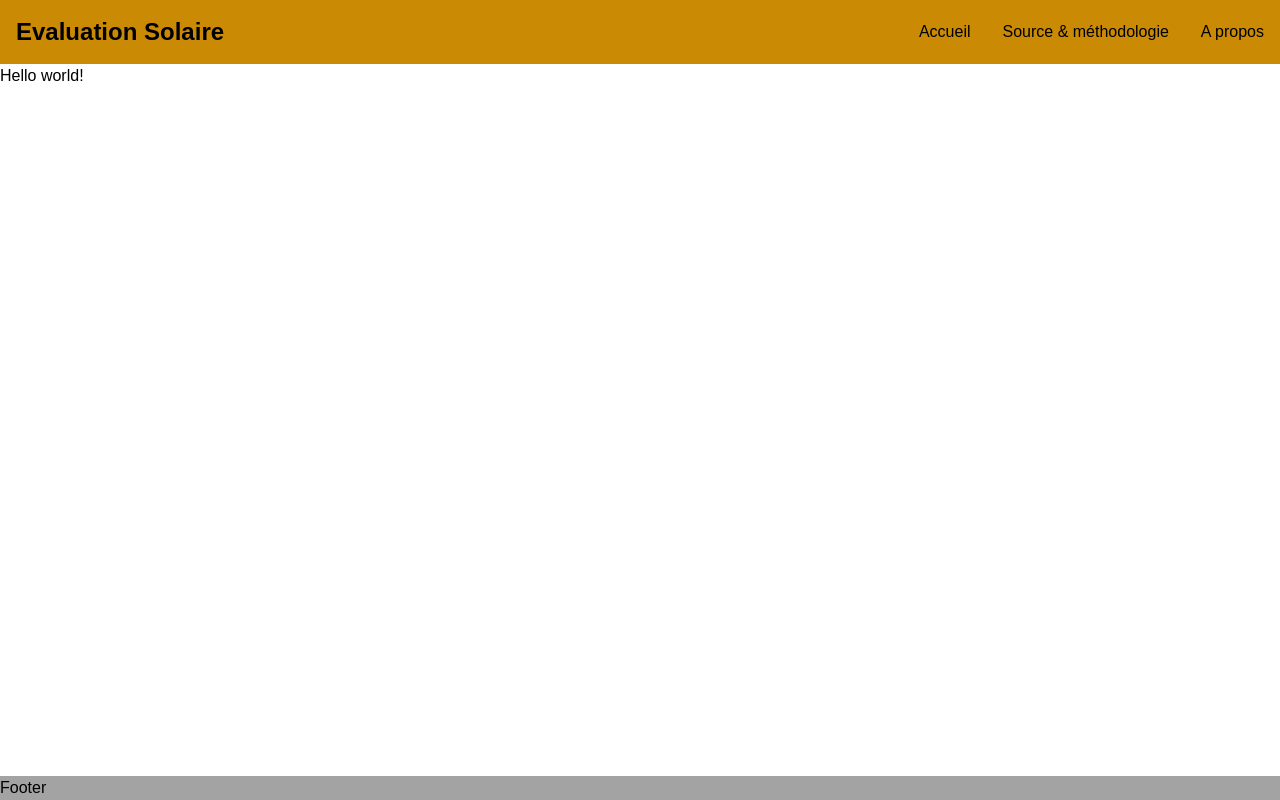
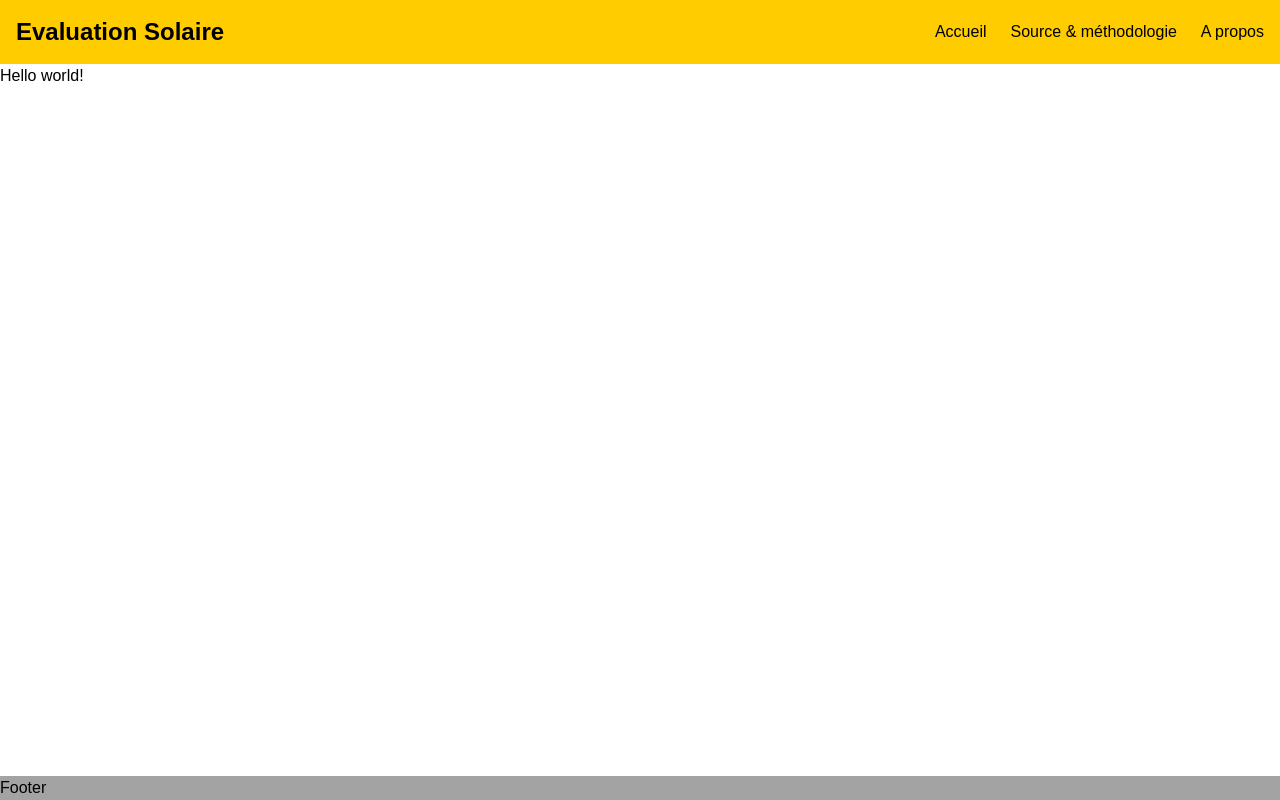
Before and after one commit to jbuiquan/13_potentiel_solaire, a Next.js app in the folder application/: page / in a window 1280 px wide. Built offline with nearby package versions, Linux system fonts and the light colour scheme.

Commit message:
correction dark & exemple utilisation config

```diff
--- a/application/app/components/NavBar.tsx
+++ b/application/app/components/NavBar.tsx
@@ -19,15 +19,15 @@ const links = [
 
 export default function NavBar() {
 	return (
-		<nav className='bg-yellow-600'>
-			<div className='mx-auto flex max-w-screen-xl items-center justify-between p-4'>
+		<nav className='bg-accent'>
+			<div className='mx-auto flex max-w-screen-xl items-center justify-between p-sm'>
 				<Link href='/'>
 					<div className='text-2xl font-semibold'>{APP_NAME}</div>
 				</Link>
-				<ul className='mt-4 flex flex-col p-4 font-medium md:mt-0 md:flex-row md:space-x-8 md:p-0'>
+				<ul className='mt-sm flex flex-col p-sm font-medium md:mt-0 md:flex-row md:space-x-md md:p-0'>
 					{links.map((link) => (
 						<li key={link.href}>
-							<Link href={link.href} className='block px-3 py-2 md:p-0'>
+							<Link href={link.href} className='block px-sm py-xs md:p-0'>
 								{link.title}
 							</Link>
 						</li>
--- a/application/tailwind.config.ts
+++ b/application/tailwind.config.ts
@@ -1,7 +1,7 @@
 import type { Config } from "tailwindcss";
 
 export default {
-  darkMode: "class",
+  darkMode: "selector",
   content: ["./app/**/*.{js,ts,jsx,tsx,mdx}"],
   theme: {
     extend: {
@@ -15,10 +15,11 @@ export default {
         serif: ["var(--font-serif)", "serif"],
       },
       spacing: {
-        // sm: "rem",
-        // md: "rem",
-        // lg: "rem",
-        // xl: "rem",
+        xs: "0.5rem",
+        sm: "1rem",
+        md: "1.5rem",
+        lg: "2rem",
+        xl: "3rem",
       },
       borderRadius: {},
     },
```
Also changed, not shown: application/app/variables.css (added).
